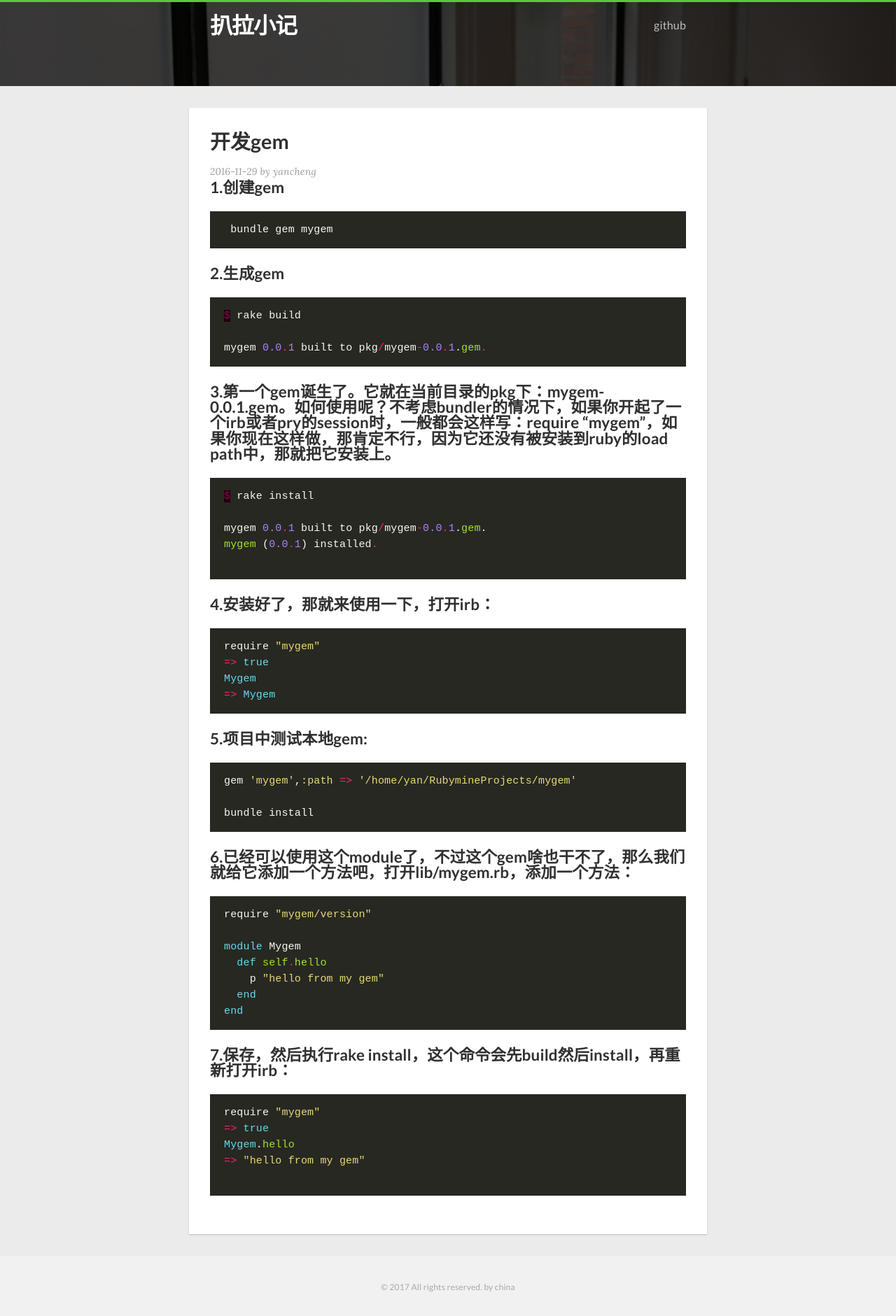
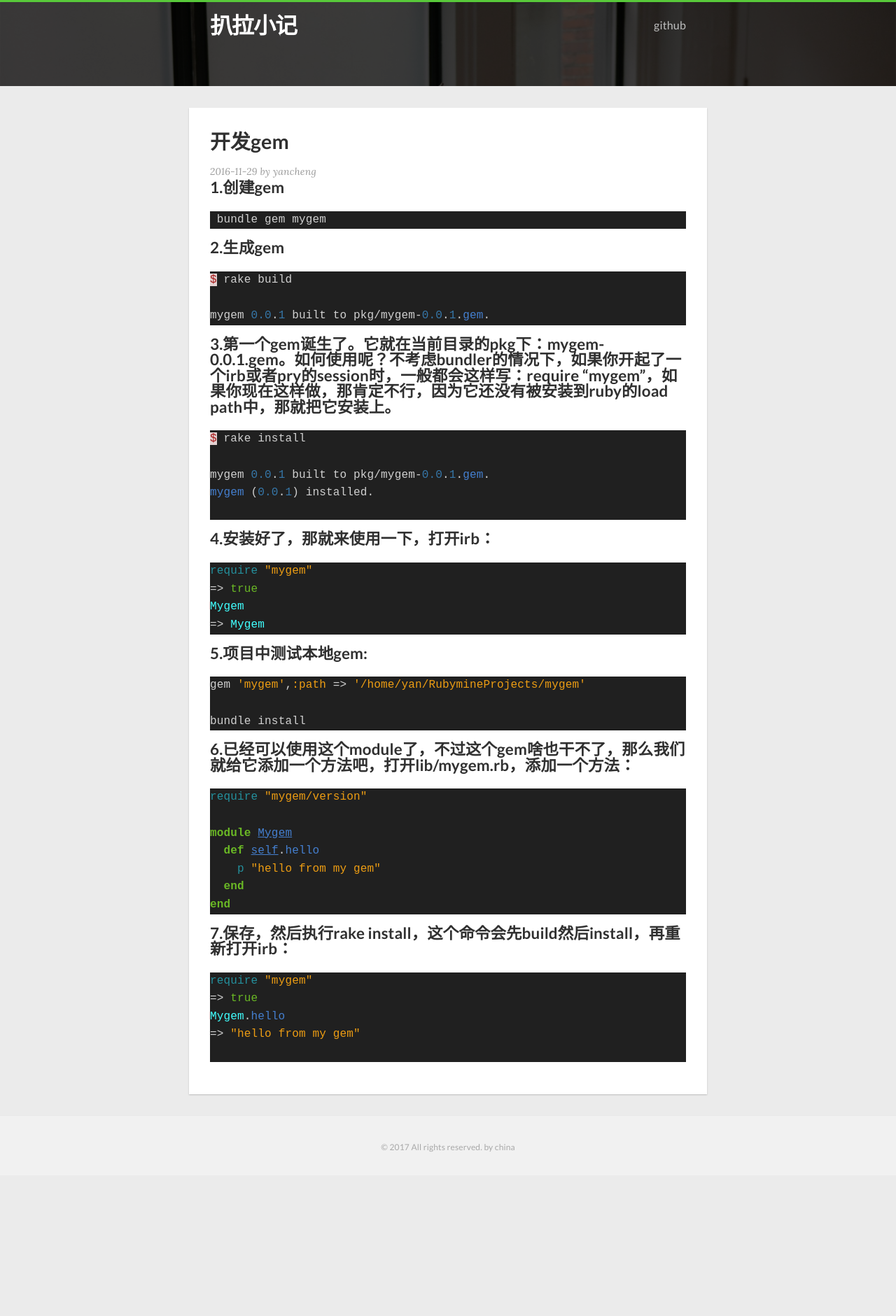
Before and after one commit to yanchengv/yanchengv.github.io, a Jekyll site: the page built from _posts/2016-11-29-rails-gem-dev.markdown, in a window 1280 px wide. Shown: the whole page at 70% size. Built offline with Jekyll 4.4.1, drawn with Linux system fonts in a browser that asks for light colours; nearby versions of some CDN libraries; Markdown is read by kramdown in place of the engine named in the settings; after the commit the page ends 1680 px from its top, so only the background shows below that.

Commit message:
markdown code 样式

````diff
--- a/Gemfile
+++ b/Gemfile
@@ -21,7 +21,6 @@
 group :jekyll_plugins do
    gem "jekyll-feed", "~> 0.6"
    gem 'jekyll-paginate'
-   gem  'redcarpet'
 end
 
 # Windows does not include zoneinfo files, so bundle the tzinfo-data gem
--- a/_config.yml
+++ b/_config.yml
@@ -37,15 +37,16 @@
   sass_dir: _sass
 
 # Build settings
-#markdown  : kramdown
-markdown  : redcarpet
+markdown  : kramdown
+#kramdown:
+#    input: GFM
+#highlighter: rouge
 permalink : /:title/
 
 
 plugins:
   - jekyll-feed
   - jekyll-paginate
-  - redcarpet
 
 # Exclude from processing.
 # The following items will not be processed, by default. Create a custom list
--- a/_posts/2017-06-05-frps.markdown
+++ b/_posts/2017-06-05-frps.markdown
@@ -40,7 +40,7 @@
 ```ruby
 
     [common]
-    server_addr = 45.32.252.143
+    server_addr = 120.32.252.154
     server_port = 7000
     privilege_token = 12345678
 
--- a/_sass/_globals.scss
+++ b/_sass/_globals.scss
@@ -159,29 +159,3 @@
     margin-bottom: 0;
   }
 }
-
-/**
- * Code formatting
- */
-pre,
-code {
-  font-size: 15px;
-  border: 1px solid $gray-color-light;
-  border-radius: 3px;
-  background-color: #eef;
-}
-
-code {
-  padding: 1px 5px;
-}
-
-pre {
-  padding: 8px 12px;
-  overflow-x: scroll;
-
-  > code {
-    border: 0;
-    padding-right: 0;
-    padding-left: 0;
-  }
-}
--- a/_sass/_syntax.scss
+++ b/_sass/_syntax.scss
@@ -1,107 +1,83 @@
 /**
 * Syntax highlighting styles
+* markdown code 的样式
+* https://github.com/richleland/pygments-css 样式来源 采用native.css
 */
-.highlight {
-  padding: 0;
-  margin: {
-    top: 10px;
-    bottom: 25px;
-  };
-
-  &, .hll, pre {
-    background-color: #272822;
-    border: none;
-  }
-
-  pre {
-    margin: 0;
-    padding: 15px 20px;
-    white-space: pre;
-    line-height: 23px;
-    overflow-x: auto;
-    // margin-bottom: 30px;
-    font-size: .8em;
-    word-break: inherit;
-    word-wrap: inherit;
-
-    &, code {
-      color: #eeffdd;
-    }
-
-    code {
-      white-space: pre;
-
-      * {
-        white-space: nowrap; // this sets all children inside to nowrap
-      }
-    }
-  }
-
-  code {
-    background-color: transparent;
-  }
-
-  .c { color: #75715e } /* Comment */
-  .err { color: #960050; background-color: #1e0010 } /* Error */
-  .k { color: #66d9ef } /* Keyword */
-  .l { color: #ae81ff } /* Literal */
-  .n { color: #f8f8f2 } /* Name */
-  .o { color: #f92672 } /* Operator */
-  .p { color: #f8f8f2 } /* Punctuation */
-  .cm { color: #75715e } /* Comment.Multiline */
-  .cp { color: #75715e } /* Comment.Preproc */
-  .c1 { color: #75715e } /* Comment.Single */
-  .cs { color: #75715e } /* Comment.Special */
-  .ge { font-style: italic } /* Generic.Emph */
-  .gs { font-weight: bold } /* Generic.Strong */
-  .kc { color: #66d9ef } /* Keyword.Constant */
-  .kd { color: #66d9ef } /* Keyword.Declaration */
-  .kn { color: #f92672 } /* Keyword.Namespace */
-  .kp { color: #66d9ef } /* Keyword.Pseudo */
-  .kr { color: #66d9ef } /* Keyword.Reserved */
-  .kt { color: #66d9ef } /* Keyword.Type */
-  .ld { color: #e6db74 } /* Literal.Date */
-  .m { color: #ae81ff } /* Literal.Number */
-  .s { color: #e6db74 } /* Literal.String */
-  .na { color: #a6e22e } /* Name.Attribute */
-  .nb { color: #f8f8f2 } /* Name.Builtin */
-  .nc { color: #a6e22e } /* Name.Class */
-  .no { color: #66d9ef } /* Name.Constant */
-  .nd { color: #a6e22e } /* Name.Decorator */
-  .ni { color: #f8f8f2 } /* Name.Entity */
-  .ne { color: #a6e22e } /* Name.Exception */
-  .nf { color: #a6e22e } /* Name.Function */
-  .nl { color: #f8f8f2 } /* Name.Label */
-  .nn { color: #f8f8f2 } /* Name.Namespace */
-  .nx { color: #a6e22e } /* Name.Other */
-  .py { color: #f8f8f2 } /* Name.Property */
-  .nt { color: #f92672 } /* Name.Tag */
-  .nv { color: #f8f8f2 } /* Name.Variable */
-  .ow { color: #f92672 } /* Operator.Word */
-  .w { color: #f8f8f2 } /* Text.Whitespace */
-  .mf { color: #ae81ff } /* Literal.Number.Float */
-  .mh { color: #ae81ff } /* Literal.Number.Hex */
-  .mi { color: #ae81ff } /* Literal.Number.Integer */
-  .mo { color: #ae81ff } /* Literal.Number.Oct */
-  .sb { color: #e6db74 } /* Literal.String.Backtick */
-  .sc { color: #e6db74 } /* Literal.String.Char */
-  .sd { color: #e6db74 } /* Literal.String.Doc */
-  .s2 { color: #e6db74 } /* Literal.String.Double */
-  .se { color: #ae81ff } /* Literal.String.Escape */
-  .sh { color: #e6db74 } /* Literal.String.Heredoc */
-  .si { color: #e6db74 } /* Literal.String.Interpol */
-  .sx { color: #e6db74 } /* Literal.String.Other */
-  .sr { color: #e6db74 } /* Literal.String.Regex */
-  .s1 { color: #e6db74 } /* Literal.String.Single */
-  .ss { color: #e6db74 } /* Literal.String.Symbol */
-  .bp { color: #f8f8f2 } /* Name.Builtin.Pseudo */
-  .vc { color: #f8f8f2 } /* Name.Variable.Class */
-  .vg { color: #f8f8f2 } /* Name.Variable.Global */
-  .vi { color: #f8f8f2 } /* Name.Variable.Instance */
-  .il { color: #ae81ff } /* Literal.Number.Integer.Long */
-
-  .gh { } /* Generic Heading & Diff Header */
-  .gu { color: #75715e; } /* Generic.Subheading & Diff Unified/Comment? */
-  .gd { color: #f92672; } /* Generic.Deleted & Diff Deleted */
-  .gi { color: #a6e22e; } /* Generic.Inserted & Diff Inserted */
-}
+.highlight .hll { background-color: #404040 }
+.highlight  { background: #202020; color: #d0d0d0 }
+.highlight .c { color: #999999; font-style: italic } /* Comment */
+.highlight .err { color: #a61717; background-color: #e3d2d2 } /* Error */
+.highlight .esc { color: #d0d0d0 } /* Escape */
+.highlight .g { color: #d0d0d0 } /* Generic */
+.highlight .k { color: #6ab825; font-weight: bold } /* Keyword */
+.highlight .l { color: #d0d0d0 } /* Literal */
+.highlight .n { color: #d0d0d0 } /* Name */
+.highlight .o { color: #d0d0d0 } /* Operator */
+.highlight .x { color: #d0d0d0 } /* Other */
+.highlight .p { color: #d0d0d0 } /* Punctuation */
+.highlight .ch { color: #999999; font-style: italic } /* Comment.Hashbang */
+.highlight .cm { color: #999999; font-style: italic } /* Comment.Multiline */
+.highlight .cp { color: #cd2828; font-weight: bold } /* Comment.Preproc */
+.highlight .cpf { color: #999999; font-style: italic } /* Comment.PreprocFile */
+.highlight .c1 { color: #999999; font-style: italic } /* Comment.Single */
+.highlight .cs { color: #e50808; font-weight: bold; background-color: #520000 } /* Comment.Special */
+.highlight .gd { color: #d22323 } /* Generic.Deleted */
+.highlight .ge { color: #d0d0d0; font-style: italic } /* Generic.Emph */
+.highlight .gr { color: #d22323 } /* Generic.Error */
+.highlight .gh { color: #ffffff; font-weight: bold } /* Generic.Heading */
+.highlight .gi { color: #589819 } /* Generic.Inserted */
+.highlight .go { color: #cccccc } /* Generic.Output */
+.highlight .gp { color: #aaaaaa } /* Generic.Prompt */
+.highlight .gs { color: #d0d0d0; font-weight: bold } /* Generic.Strong */
+.highlight .gu { color: #ffffff; text-decoration: underline } /* Generic.Subheading */
+.highlight .gt { color: #d22323 } /* Generic.Traceback */
+.highlight .kc { color: #6ab825; font-weight: bold } /* Keyword.Constant */
+.highlight .kd { color: #6ab825; font-weight: bold } /* Keyword.Declaration */
+.highlight .kn { color: #6ab825; font-weight: bold } /* Keyword.Namespace */
+.highlight .kp { color: #6ab825 } /* Keyword.Pseudo */
+.highlight .kr { color: #6ab825; font-weight: bold } /* Keyword.Reserved */
+.highlight .kt { color: #6ab825; font-weight: bold } /* Keyword.Type */
+.highlight .ld { color: #d0d0d0 } /* Literal.Date */
+.highlight .m { color: #3677a9 } /* Literal.Number */
+.highlight .s { color: #ed9d13 } /* Literal.String */
+.highlight .na { color: #bbbbbb } /* Name.Attribute */
+.highlight .nb { color: #24909d } /* Name.Builtin */
+.highlight .nc { color: #447fcf; text-decoration: underline } /* Name.Class */
+.highlight .no { color: #40ffff } /* Name.Constant */
+.highlight .nd { color: #ffa500 } /* Name.Decorator */
+.highlight .ni { color: #d0d0d0 } /* Name.Entity */
+.highlight .ne { color: #bbbbbb } /* Name.Exception */
+.highlight .nf { color: #447fcf } /* Name.Function */
+.highlight .nl { color: #d0d0d0 } /* Name.Label */
+.highlight .nn { color: #447fcf; text-decoration: underline } /* Name.Namespace */
+.highlight .nx { color: #d0d0d0 } /* Name.Other */
+.highlight .py { color: #d0d0d0 } /* Name.Property */
+.highlight .nt { color: #6ab825; font-weight: bold } /* Name.Tag */
+.highlight .nv { color: #40ffff } /* Name.Variable */
+.highlight .ow { color: #6ab825; font-weight: bold } /* Operator.Word */
+.highlight .w { color: #666666 } /* Text.Whitespace */
+.highlight .mb { color: #3677a9 } /* Literal.Number.Bin */
+.highlight .mf { color: #3677a9 } /* Literal.Number.Float */
+.highlight .mh { color: #3677a9 } /* Literal.Number.Hex */
+.highlight .mi { color: #3677a9 } /* Literal.Number.Integer */
+.highlight .mo { color: #3677a9 } /* Literal.Number.Oct */
+.highlight .sa { color: #ed9d13 } /* Literal.String.Affix */
+.highlight .sb { color: #ed9d13 } /* Literal.String.Backtick */
+.highlight .sc { color: #ed9d13 } /* Literal.String.Char */
+.highlight .dl { color: #ed9d13 } /* Literal.String.Delimiter */
+.highlight .sd { color: #ed9d13 } /* Literal.String.Doc */
+.highlight .s2 { color: #ed9d13 } /* Literal.String.Double */
+.highlight .se { color: #ed9d13 } /* Literal.String.Escape */
+.highlight .sh { color: #ed9d13 } /* Literal.String.Heredoc */
+.highlight .si { color: #ed9d13 } /* Literal.String.Interpol */
+.highlight .sx { color: #ffa500 } /* Literal.String.Other */
+.highlight .sr { color: #ed9d13 } /* Literal.String.Regex */
+.highlight .s1 { color: #ed9d13 } /* Literal.String.Single */
+.highlight .ss { color: #ed9d13 } /* Literal.String.Symbol */
+.highlight .bp { color: #24909d } /* Name.Builtin.Pseudo */
+.highlight .fm { color: #447fcf } /* Name.Function.Magic */
+.highlight .vc { color: #40ffff } /* Name.Variable.Class */
+.highlight .vg { color: #40ffff } /* Name.Variable.Global */
+.highlight .vi { color: #40ffff } /* Name.Variable.Instance */
+.highlight .vm { color: #40ffff } /* Name.Variable.Magic */
+.highlight .il { color: #3677a9 } /* Literal.Number.Integer.Long */
````
Also changed, not shown: _posts/2016-12-23-git-commands.md (+67 -67 lines).
